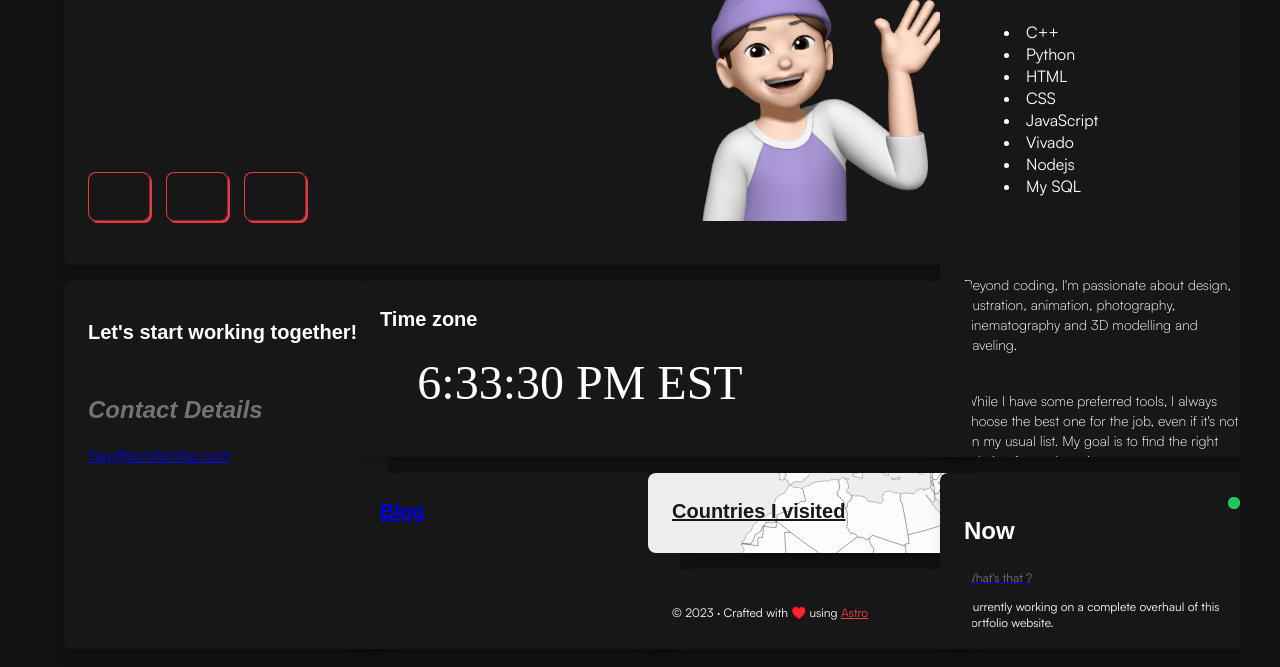
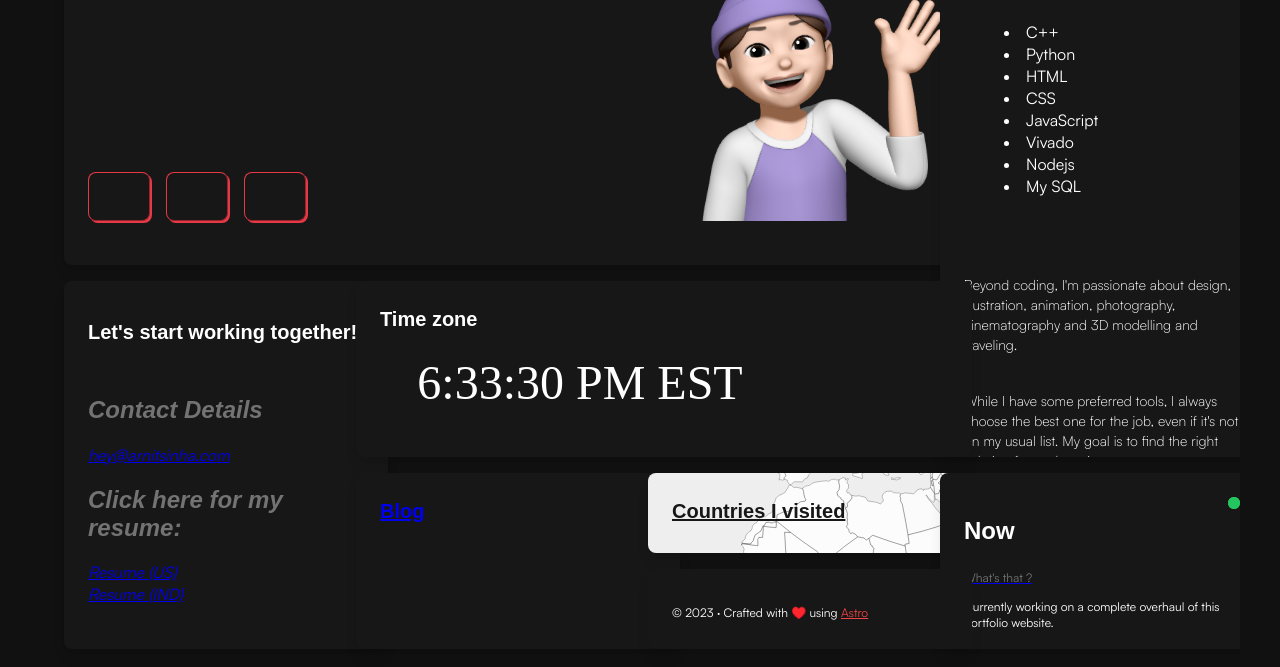
Before and after one commit to arnitsinha/pebsite-astro, an Astro site: page / in a window 1280 px wide. Shown: the part 127-794 px from the top of the page. Built offline with nearby package versions, Linux system fonts and the light colour scheme; Astro itself is replaced by a stand-in of ours; some icons are missing; a web font is replaced by a local one.

Commit message:
resume added

```diff
--- a/package.json
+++ b/package.json
@@ -22,6 +22,7 @@
     "astro-robots-txt": "^1.0.0",
     "mdast-util-to-string": "^4.0.0",
     "reading-time": "^1.5.0",
+    "serverless-plugin-include-dependencies": "^6.1.0",
     "solid-js": "^1.8.12"
   },
   "devDependencies": {
--- a/src/components/ContactsCard.astro
+++ b/src/components/ContactsCard.astro
@@ -13,6 +13,9 @@ import { LINKS } from "../lib/constants";
     <address class="flex flex-col mt-4">
       <h2 class="text-gray-500">Contact Details</h2>
       <a href="mailto:hey@arnitsinha.com" target="_blank">hey@arnitsinha.com</a>
+      <h2 class="text-gray-500">Click here for my resume:</h2>
+      <a href="https://arnitsinha.com/Resume.pdf" target="_blank">Resume (US)</a>
+      <a href="https://arnitsinha.com/INDResume.pdf" target="_blank">Resume (IND)</a>
     </address>
   </div>
 </Card>
```
Also changed, not shown: 2 other files.
